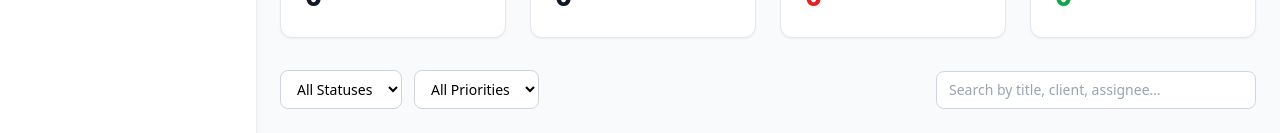
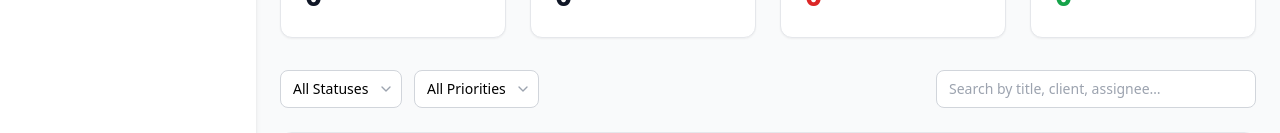
Before and after one commit to hemantfy/tcm2, a React (Vite) app: page / in a window 1280 px wide. Shown: the part 270-403 px from the top of the page. Built offline with nearby package versions, Linux system fonts and the light colour scheme.

Commit message:
Filter dropdown fix on dashboard

```diff
--- a/src/forms/TaskForm.jsx
+++ b/src/forms/TaskForm.jsx
@@ -1,5 +1,6 @@
 import { useState } from "react";
 import { useNavigate } from "react-router-dom";
+import { ChevronDown } from "lucide-react";
 
 export default function TaskForm({ onAdd, employees = [], clients = [] }) {
   const [formData, setFormData] = useState({
@@ -102,9 +103,10 @@ export default function TaskForm({ onAdd, employees = [], clients = [] }) {
 
         <div>
           <label className="block text-sm font-medium text-gray-700 mb-1">Priority</label>
+          <div className="relative">
             <select
               name="priority"
-            className="w-full px-3 py-2 border border-gray-300 rounded-lg focus:outline-none focus:ring-2 focus:ring-blue-500 focus:border-blue-500"
+              className="appearance-none w-full px-3 py-2 pr-8 border border-gray-300 rounded-lg focus:outline-none focus:ring-2 focus:ring-blue-500 focus:border-blue-500"
               value={formData.priority}
               onChange={handleChange}
             >
@@ -112,13 +114,16 @@ export default function TaskForm({ onAdd, employees = [], clients = [] }) {
               <option value="Medium">Medium</option>
               <option value="High">High</option>
             </select>
+            <ChevronDown className="absolute right-2 top-1/2 -translate-y-1/2 pointer-events-none text-gray-400 w-4 h-4" />
+          </div>
         </div>
 
         <div>
           <label className="block text-sm font-medium text-gray-700 mb-1">Status</label>
+          <div className="relative">
             <select
               name="status"
-            className="w-full px-3 py-2 border border-gray-300 rounded-lg focus:outline-none focus:ring-2 focus:ring-blue-500 focus:border-blue-500"
+              className="appearance-none w-full px-3 py-2 pr-8 border border-gray-300 rounded-lg focus:outline-none focus:ring-2 focus:ring-blue-500 focus:border-blue-500"
               value={formData.status}
               onChange={handleChange}
             >
@@ -126,6 +131,8 @@ export default function TaskForm({ onAdd, employees = [], clients = [] }) {
               <option value="In Progress">In Progress</option>
               <option value="Done">Done</option>
             </select>
+            <ChevronDown className="absolute right-2 top-1/2 -translate-y-1/2 pointer-events-none text-gray-400 w-4 h-4" />
+          </div>
         </div>
 
         <div>
--- a/src/pages/Dashboard.jsx
+++ b/src/pages/Dashboard.jsx
@@ -1,5 +1,6 @@
 import React, { useState } from 'react';
-import {useNavigate} from 'react-router-dom';
+import { useNavigate } from 'react-router-dom';
+import { ChevronDown } from 'lucide-react';
 
 const Dashboard = () => {
   const [tasks, _setTasks] = useState([]);
@@ -70,26 +71,32 @@ const Dashboard = () => {
 
       <div className="flex flex-col md:flex-row justify-between items-start md:items-center gap-4 mb-6">
         <div className="flex gap-3">
+        <div className="relative">
             <select
               value={statusFilter}
               onChange={(e) => setStatusFilter(e.target.value)}
-            className="px-3 py-2 border border-gray-300 rounded-lg bg-white text-sm focus:outline-none focus:ring-2 focus:ring-blue-500 focus:border-blue-500"
+              className="appearance-none px-3 py-2 pr-8 border border-gray-300 rounded-lg bg-white text-sm focus:outline-none focus:ring-2 focus:ring-blue-500 focus:border-blue-500"
             >
               <option>All Statuses</option>
               <option>Open</option>
               <option>In Progress</option>
               <option>Done</option>
             </select>
+            <ChevronDown className="absolute right-2 top-1/2 -translate-y-1/2 pointer-events-none text-gray-400 w-4 h-4" />
+          </div>
+          <div className="relative">
             <select
               value={priorityFilter}
               onChange={(e) => setPriorityFilter(e.target.value)}
-            className="px-3 py-2 border border-gray-300 rounded-lg bg-white text-sm focus:outline-none focus:ring-2 focus:ring-blue-500 focus:border-blue-500"
+              className="appearance-none px-3 py-2 pr-8 border border-gray-300 rounded-lg bg-white text-sm focus:outline-none focus:ring-2 focus:ring-blue-500 focus:border-blue-500"
             >
               <option>All Priorities</option>
               <option>High</option>
               <option>Medium</option>
               <option>Low</option>
             </select>
+            <ChevronDown className="absolute right-2 top-1/2 -translate-y-1/2 pointer-events-none text-gray-400 w-4 h-4" />
+          </div>
         </div>
         <input
           type="text"
```
Lines whose indentation alone changed are shown as unchanged.
